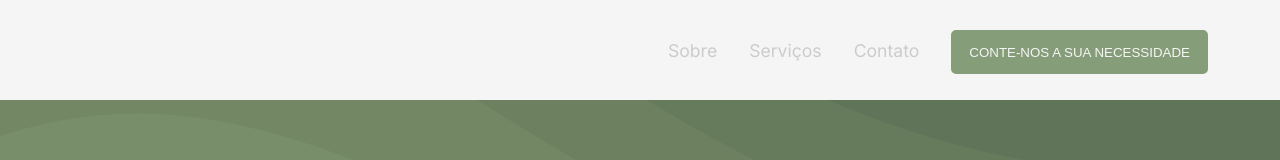
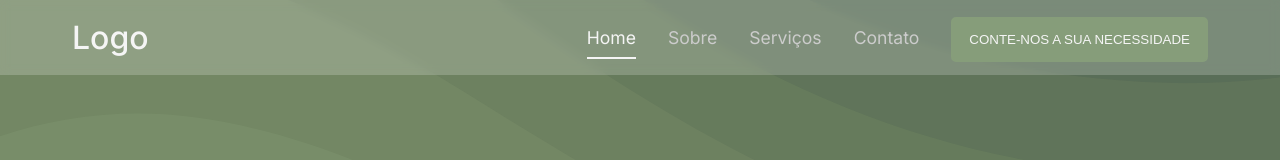
Before and after one commit to bduarte10/site-mutualiza, a Next.js app: page / in a window 1280 px wide. Shown: the top 160 px of the page. Built offline with nearby package versions, Linux system fonts and the light colour scheme.

Commit message:
style: efeito glass na header ao scroll

```diff
--- a/src/components/Header/header.module.css
+++ b/src/components/Header/header.module.css
@@ -2,16 +2,24 @@
   position: fixed;
   top: 0;
   width: 100%;
+  z-index: 999;
   background-color: transparent;
+  transition: 0.3s;
 }
 .scroll {
-  background-color: var(--white);
+  background: rgba(255, 255, 255, 0.2);
+  backdrop-filter: blur(5px);
+  -webkit-backdrop-filter: blur(5px);
+}
+.header.scroll .navbar {
+  height: 75px;
 }
 .navbar {
   display: flex;
   justify-content: space-between;
   align-items: center;
-  min-height: 100px;
+  height: 100px;
+  transition: 0.3s;
 }
 .logo {
   font-size: 2rem;
```
